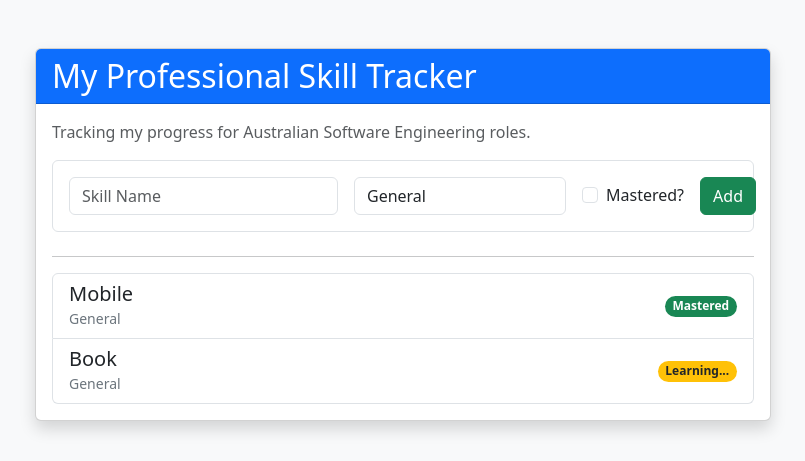
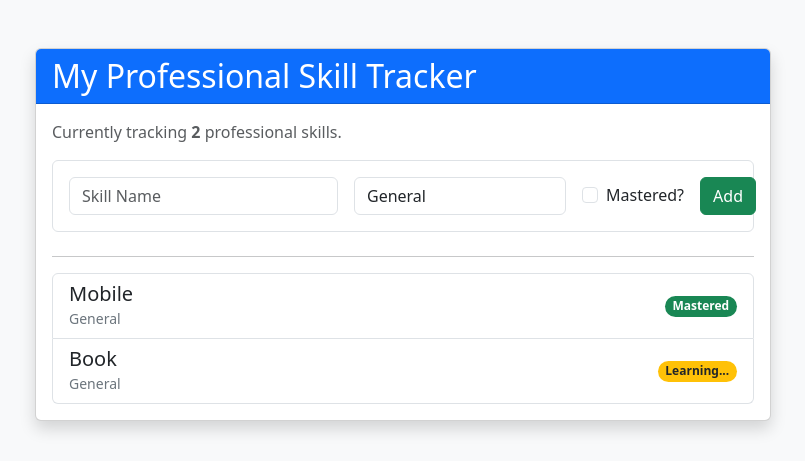
Before and after one commit to Blank21-xD/skill-tracker-django, a Django app: page / in a window 1280 px wide. Shown: the top 461 px of the page, without its empty margins (237-1042 px from the left). Run offline with Django 5.2, Linux system fonts and the light colour scheme; data comes from the database, SQL or seed files in the repository.

Commit message:
Added dynamic skill counter to dashboard

```diff
--- a/tracker/templates/tracker/skill_list.html
+++ b/tracker/templates/tracker/skill_list.html
@@ -18,8 +18,7 @@
             <h2 class="mb-0">My Professional Skill Tracker</h2>
           </div>
           <div class="card-body">
-            <p class="text-muted">Tracking my progress for Australian Software Engineering roles.</p>
-
+            <p class="text-muted">Currently tracking <strong>{{ skills.count }}</strong> professional skills.</p>
             <form method="POST" class="mb-4 p-3 border rounded bg-white">
               {% csrf_token %} <div class="row g-3">
                 <div class="col-md-5">
```
